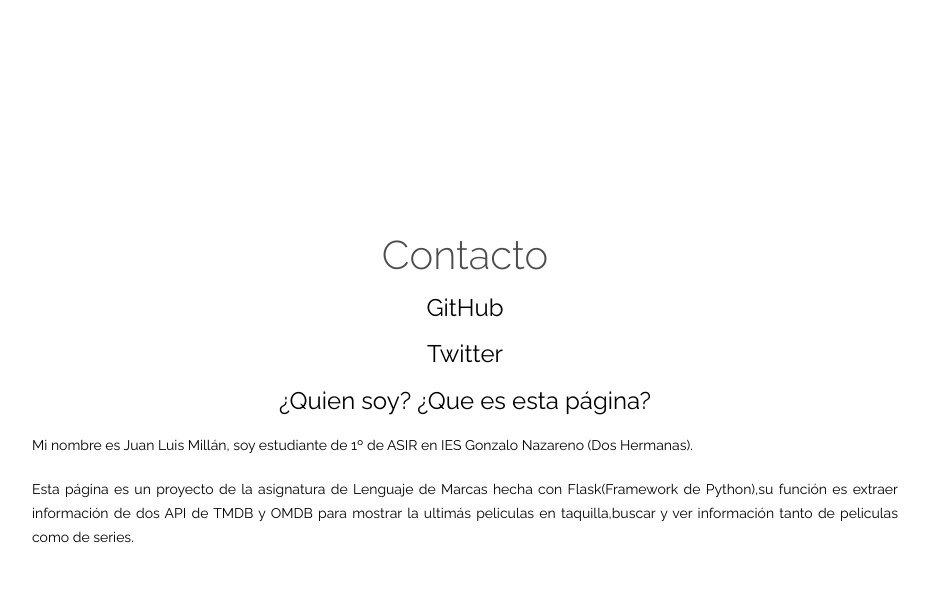
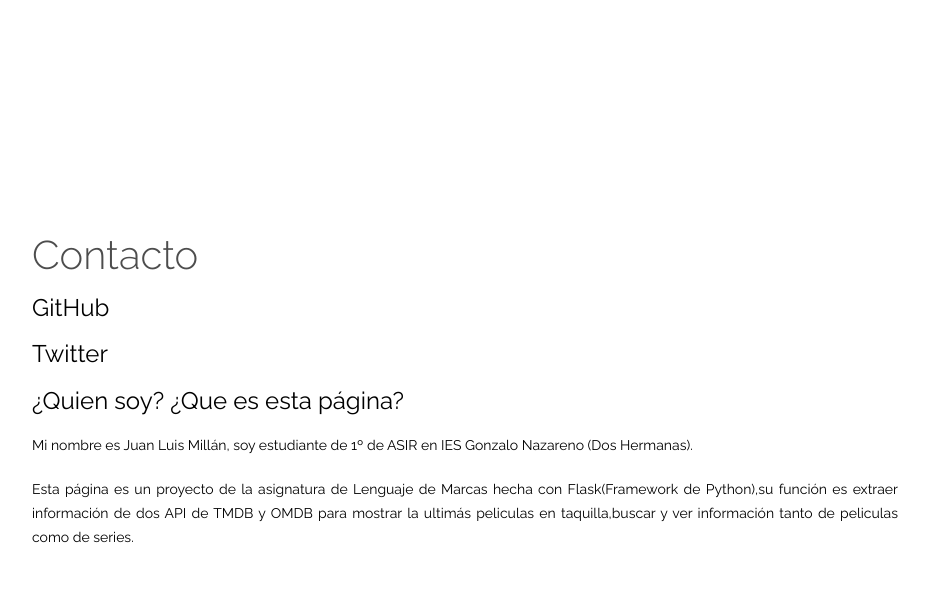
Before and after one commit to juanlu-millan/API-Filmillan, a Flask app: page /contacto in a window 1280 px wide. Shown: the part 477-1091 px from the top of the page, without its empty margins (175-1104 px from the left). Run offline with Flask 2, Linux system fonts and the light colour scheme; some libraries are stand-ins or nearby versions.

Commit message:
Ultimos retoques

```diff
--- a/static/css/style.css
+++ b/static/css/style.css
@@ -1927,6 +1927,9 @@ form label {
 
 }
 
+.textiz {
+  text-align: left;
+}
 .fotoactor {
   width: 150px;
   height: 220px;
--- a/templates/contact.html
+++ b/templates/contact.html
@@ -6,7 +6,7 @@
 		<div class="gtco-section gtco-products">
 			<div class="gtco-container">
 				<div class="row row-pb-sm">
-					<div class="col-md-12 gtco-heading text-center">
+					<div class="col-md-12 gtco-heading textiz">
 						<h2>Contacto</h2>
 						<h3><a href="https://github.com/juanlu-millan">GitHub</a></h3>
 						<h3><a href="https://twitter.com/JuanLuis_M_H">Twitter</a></h3>
```
